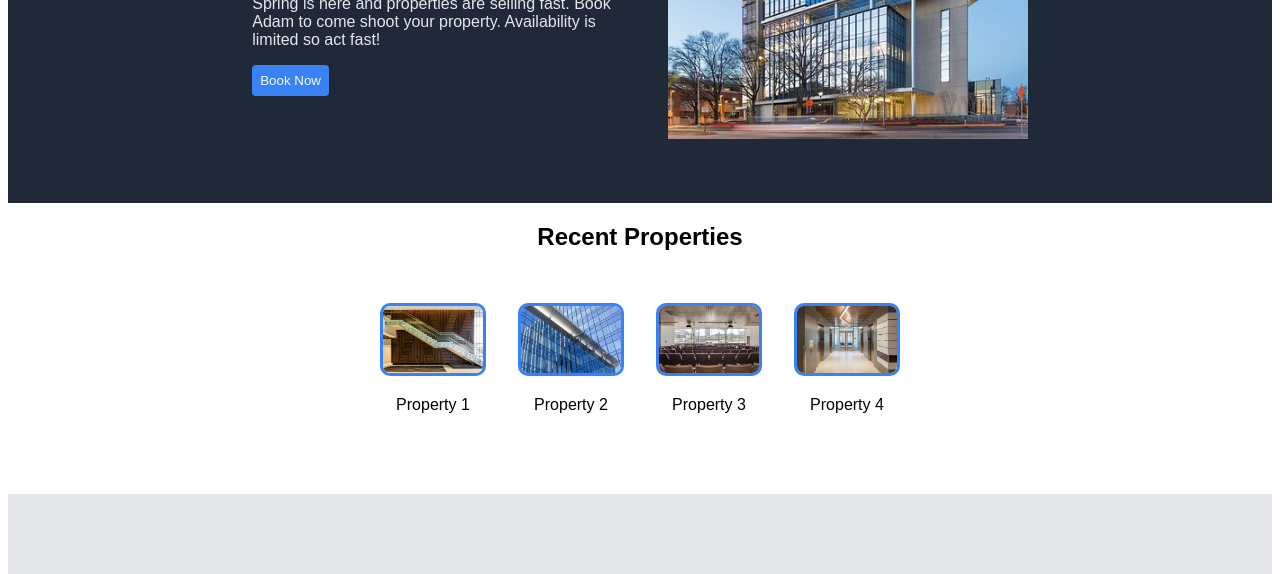
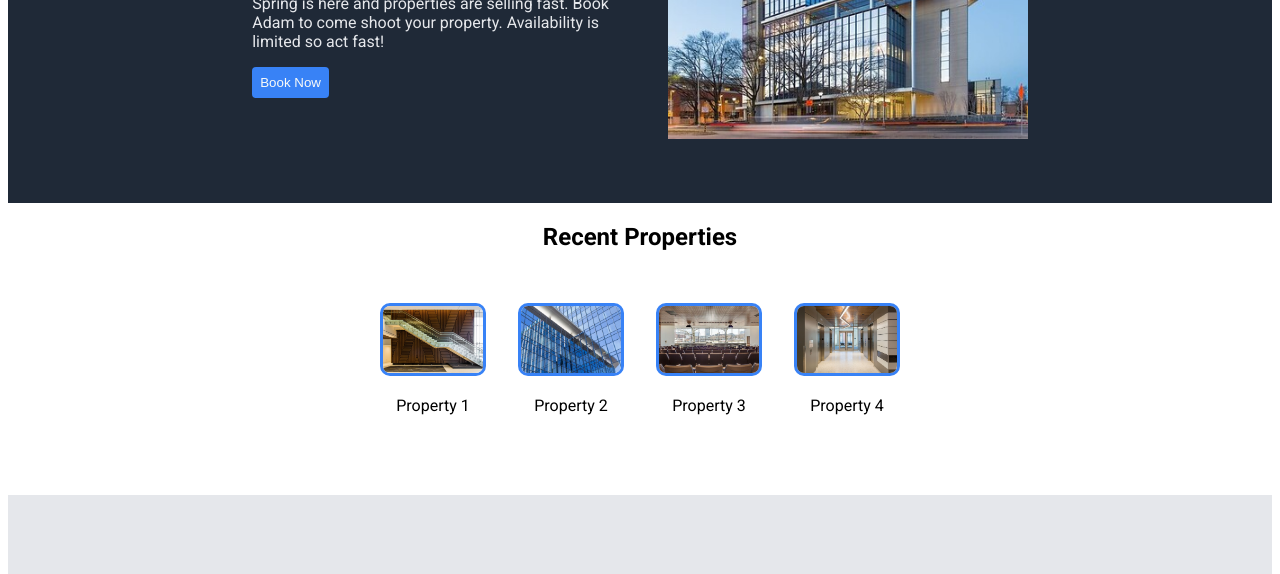
Before and after one commit to abwayland/Odin-Landing-Page, a plain HTML site: page index.html in a window 1280 px wide. Shown: the part 223-797 px from the top of the page. Drawn offline with Linux system fonts and the light colour scheme.

Commit message:
Add Roboto fonts

```diff
--- a/index.html
+++ b/index.html
@@ -4,6 +4,9 @@
     <meta charset="UTF-8">
     <meta http-equiv="X-UA-Compatible" content="IE=edge">
     <meta name="viewport" content="width=device-width, initial-scale=1.0">
+    <link rel="preconnect" href="https://fonts.googleapis.com">
+    <link rel="preconnect" href="https://fonts.gstatic.com" crossorigin>
+    <link href="https://fonts.googleapis.com/css2?family=Roboto:ital,wght@0,400;0,700;1,100&display=swap" rel="stylesheet">
     <link rel="stylesheet" href="style.css">
     <title>Adam Wayland Photography</title>
 </head>
--- a/style.css
+++ b/style.css
@@ -9,7 +9,7 @@ p, h1, h2 {
 body {
     display: flex;
     flex-direction: column;
-    font-family: sans-serif;
+    font-family: 'Roboto', sans-serif;
 }
 
 .header, .footer {
@@ -81,10 +81,6 @@ button {
     align-items: center;
 }
 
-.info h2 {
-    /* margin: 32px 0px 64px; */
-}
-
 .info-cont {
     display: flex;
     gap: 32px;
```
